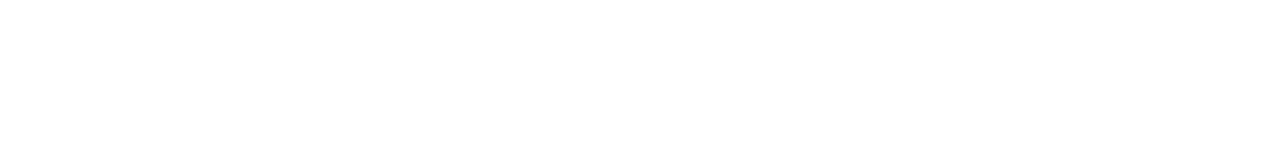
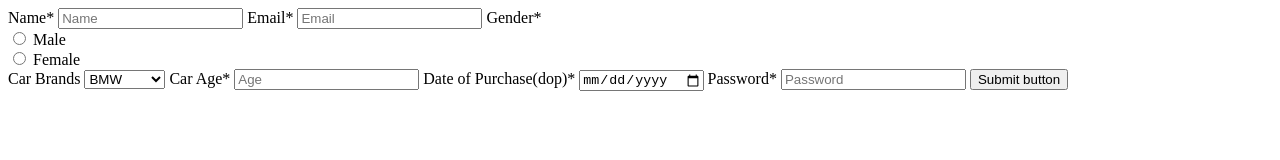
Before and after one commit to acciojob/car-insurance-form-Mandakini-Rai, a website: page main.html in a window 1280 px wide. Drawn offline with Linux system fonts and the light colour scheme.

Commit message:
created a submission

```diff
--- a/main.html
+++ b/main.html
@@ -8,6 +8,38 @@
 
 <body>
 	<!-- the entire body must be written by student -->
+
+	<form method="post">
+		<label for="name">Name*</label>
+		<input type="text" id="name" name="name" placeholder="Name" required>
+		<label for="email">Email*</label>
+		<input type="email" id="email" name="email" placeholder="Email" required>
+
+		<label for="gender">Gender*</label><br>
+
+		<input type="radio" id="male" value="male" required name="gender">
+		<label for="male">Male</label><br>
+		<input type="radio" id="female" value="female" required name="gender">
+		<label for="female">Female</label><br>
+
+		<label for="cars">Car Brands</label>
+		<select id="cars" name="cars">
+			<option value="BMW">BMW</option>
+			<option value="Audi">Audi</option>
+			<option value="Mercedez">Mercedez</option>
+		</select>
+
+		<label for="carage">Car Age*</label>
+		<input type="number" id="carage" name="age" placeholder="Age" value="number" required>
+
+		<label for="dop">Date of Purchase(dop)*</label>
+		<input type="date" id="dop" value="date" placeholder="Date of Purchase"name="dop" required>
+
+		<label for="password">Password*</label>
+		<input type="password" id="password" name="password" placeholder="Password"required>
+
+		<button type="submit">Submit button</button>
+
     <script type="text/javascript" src="./script.js">
 </script>
 
```
